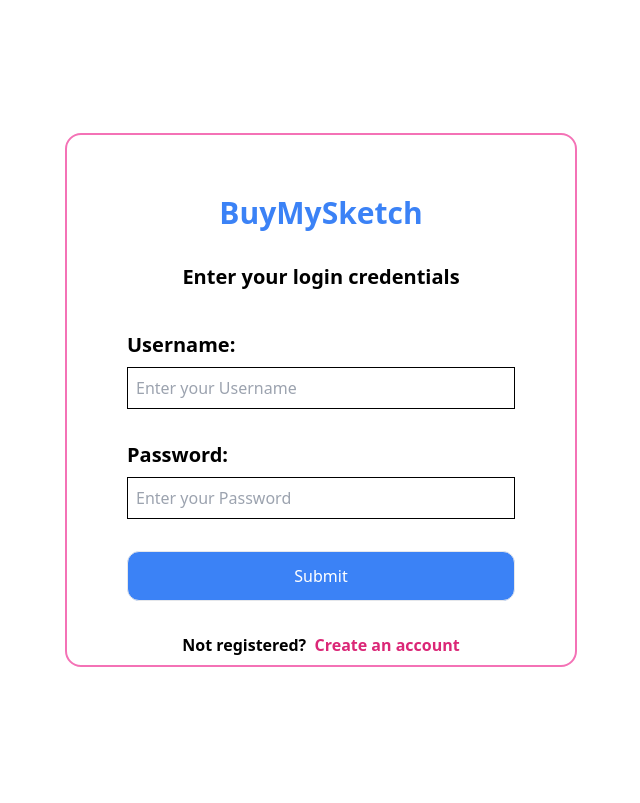
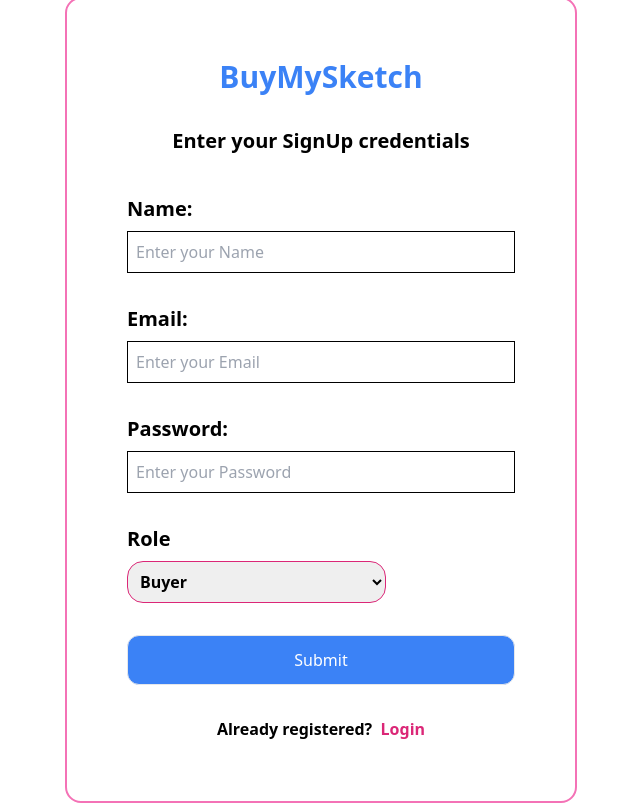
Before and after one commit to Hephzibah7/BuyMySketch, a React (Create React App) app in the folder frontend/: page / in a window 1280 px wide. Shown: the whole page, without its empty margins (319-959 px from the left). Built offline with nearby package versions, Linux system fonts and the light colour scheme.

Commit message:
feat:Added SignUp

```diff
--- a/frontend/src/App.tsx
+++ b/frontend/src/App.tsx
@@ -1,11 +1,12 @@
 import React from 'react';
 import logo from './logo.svg';
 import './App.css';
-import Login from './component/login';
+import Login from './component/Login';
+import SignUp from './component/Signup';
 function App() {
   return (
     <div className="App">
-     <Login/>
+     <SignUp/>
     </div>
   );
 }
--- a/frontend/src/component/login.tsx
+++ b/frontend/src/component/login.tsx
@@ -18,8 +18,8 @@
                    <div className=''>
                         <div className='flex flex-col gap-8'>
                             <div>
-                                <h1 className='font-bold text-xl mb-2'>Username:</h1>
-                                <input className="border  border-black w-full p-2" placeholder='Enter your Username'/>
+                                <h1 className='font-bold text-xl mb-2'>Email:</h1>
+                                <input className="border  border-black w-full p-2" placeholder='Enter your Email'/>
                             </div>
                             <div>
                                 <h1 className='font-bold text-xl mb-2'>Password:</h1>
@@ -31,7 +31,7 @@
                     <button className='w-full border p-3 bg-blue-500 rounded-xl text-white'>Submit</button>
                    </div>
                    <div className='mt-8 flex justify-center font-bold'>
-                        Not registered?  <span className='text-pink-600 cursor'>&nbsp; Create an account</span>
+                        Not registered?  <span className='text-pink-600 cursor-pointer'>&nbsp; Create an account</span>
                    </div>
                 </div>
                 </form>
--- a/frontend/src/component/signup.tsx
+++ b/frontend/src/component/signup.tsx
@@ -2,7 +2,53 @@
 
 const SignUp = () => {
   return (
-    <div>Login</div>
+     <div className='h-screen flex items-center justify-center'>
+        <div className='w-full m-2 h-contain md:w-2/3 lg:w-2/5 border border-pink-400 border-2 rounded-2xl'>
+            <div className='lg:p-5'>
+                <form>
+                <div className='m-10 lg:m-10'>
+                   <div className='text-center font-bold'>
+                        <div className='text-3xl text-blue-500'>
+                            BuyMySketch
+                        </div>
+                        <div className='mt-8 mb-10 text-xl'>
+                            Enter your SignUp credentials
+                        </div>
+                   </div>
+                   <div className=''>
+                        <div className='flex flex-col gap-8'>
+                             <div>
+                                <h1 className='font-bold text-xl mb-2'>Name:</h1>
+                                <input className="border  border-black w-full p-2" placeholder='Enter your Name'/>
+                            </div>
+                            <div>
+                                <h1 className='font-bold text-xl mb-2'>Email:</h1>
+                                <input className="border  border-black w-full p-2" placeholder='Enter your Email'/>
+                            </div>
+                            <div>
+                                <h1 className='font-bold text-xl mb-2'>Password:</h1>
+                                <input className="border border-black w-full p-2" placeholder='Enter your Password'/>
+                            </div>
+                             <div>
+                                <h1 className='font-bold text-xl mb-2'>Role</h1>
+                                <select className='w-1/3 md:w-2/3 border border-pink-600 p-2 rounded-2xl font-bold'>
+                                    <option value="buyer" label="Buyer"></option>
+                                    <option value="seller" label="Seller"></option>
+                                </select>
+                            </div>
+                        </div>
+                   </div>
+                   <div className='mt-8'>
+                    <button className='w-full border p-3 bg-blue-500 rounded-xl text-white cursor-pointer'>Submit</button>
+                   </div>
+                   <div className='mt-8 flex justify-center font-bold'>
+                        Already registered?  <span className='text-pink-600 cursor-pointer'>&nbsp; Login</span>
+                   </div>
+                </div>
+                </form>
+            </div>
+        </div>
+    </div>
   );
 };
 
```
